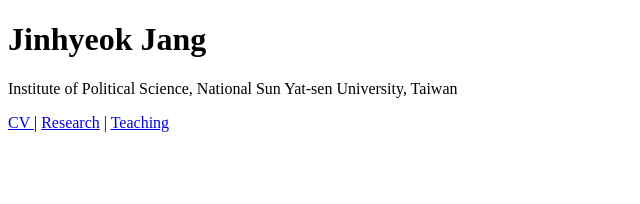
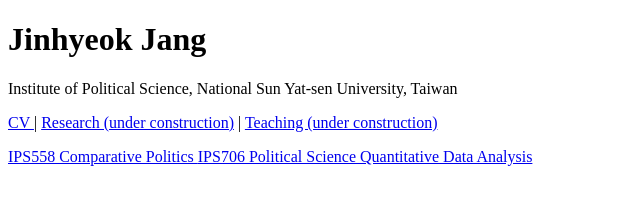
Before and after one commit to JinhyeokTW/jinhyeoktw.github.io, a plain HTML site: page index.html in a window 1280 px wide. Shown: the whole page, without its empty margins (0-640 px from the left). Drawn offline with Linux system fonts and the light colour scheme.

Commit message:
Update index.html

```diff
--- a/index.html
+++ b/index.html
@@ -11,9 +11,18 @@
 
   <nav>
     <a href="https://www.dropbox.com/scl/fi/sxhwivdo61xb2tgxnm5nq/Jang_CV.pdf?rlkey=ktq69zcaq4n75qoke8pwr6o4l&dl=1"> CV </a> |
-    <a href="research.html">Research</a> |
-    <a href="teaching.html">Teaching</a>
+    <a href="research.html">Research (under construction)</a> |
+    <a href="teaching.html">Teaching (under construction)</a>
   </nav>
+
+  <p>
+    <a href="https://www.dropbox.com/scl/fi/3bwwusm16n6lskem0spts/IPS558-Comparative-Politics-Spring-2026.paper?rlkey=oc2lqn8xy62865kj9npanono5&dl=0">
+      IPS558 Comparative Politics
+    </a>
+    <a href="https://www.dropbox.com/scl/fi/ybbbbtmdnyuwzqq4qz5e6/IPS706-Political-Science-Quantitative-Data-Analysis.paper?rlkey=e5k1jlpellum24g4hxwhsygk7&dl=0">
+      IPS706 Political Science Quantitative Data Analysis
+    </a>
+  </p>
 
 </body>
 </html>
```
